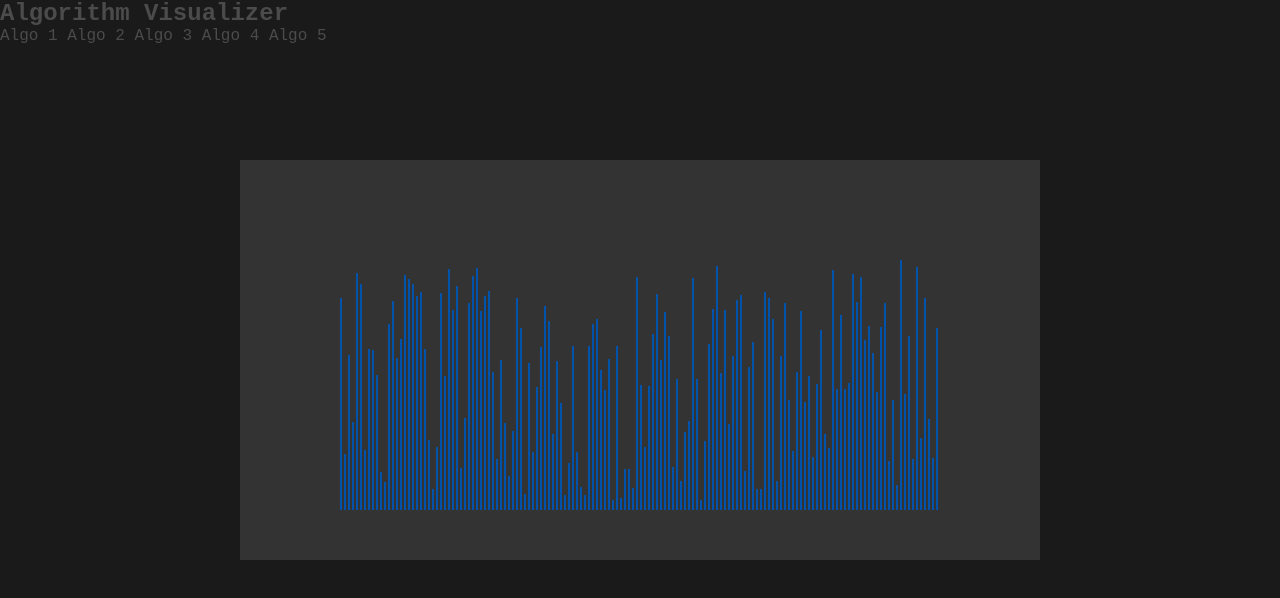
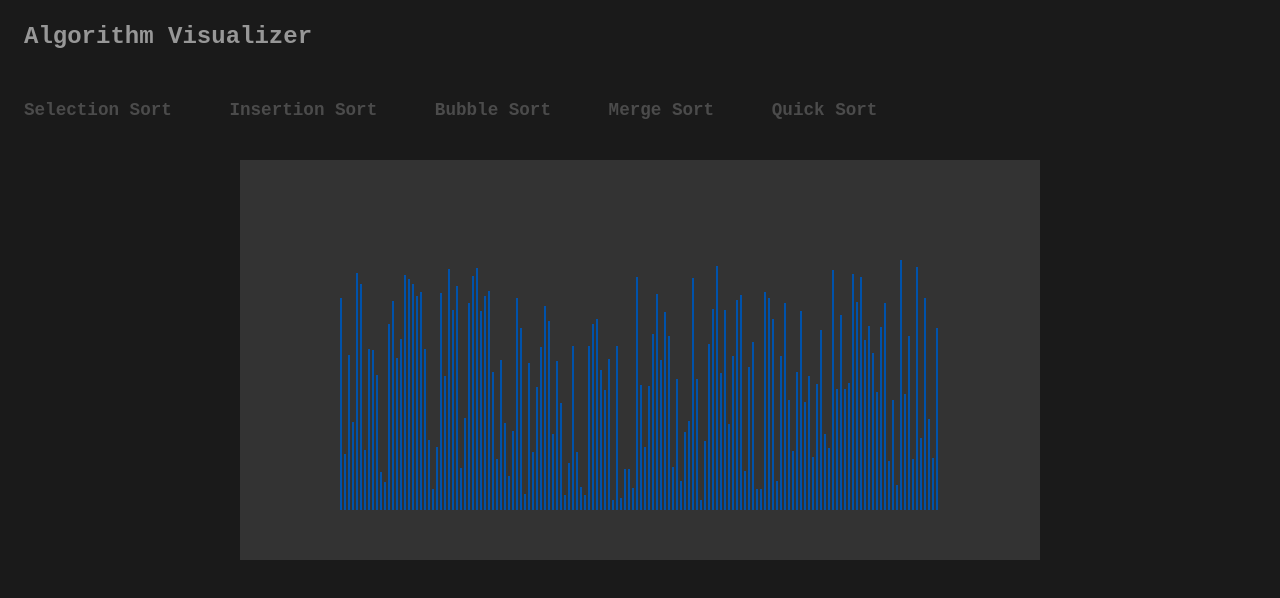
Before and after one commit to prajjwalpathak/Algorithm-Visualizer, a plain HTML site: page index.html in a window 1280 px wide. Drawn offline with Linux system fonts and the light colour scheme.

Commit message:
Update UI

```diff
--- a/index.html
+++ b/index.html
@@ -12,13 +12,13 @@
 <body>
     <div class="main">
         <section class="menu-section">
-            <h1>Algorithm Visualizer</h1>
+            <h1 class="title">Algorithm Visualizer</h1>
             <section class="button-section">
-                <button id="btn-1" class="btn">Algo 1</button>
-                <button id="btn-2" class="btn">Algo 2</button>
-                <button id="btn-3" class="btn">Algo 3</button>
-                <button id="btn-4" class="btn">Algo 4</button>
-                <button id="btn-5" class="btn">Algo 5</button>
+                <button id="btn-1" class="btn">Selection Sort</button>
+                <button id="btn-2" class="btn">Insertion Sort</button>
+                <button id="btn-3" class="btn">Bubble Sort</button>
+                <button id="btn-4" class="btn">Merge Sort</button>
+                <button id="btn-5" class="btn">Quick Sort</button>
             </section>
         </section>
         <section class="canvas-section">
--- a/modules/scripts.js
+++ b/modules/scripts.js
@@ -8,12 +8,12 @@ canvas.height = 400;
 
 const btn = document.getElementsByClassName("btn");
 document.addEventListener("click", (e)=> {
-    for(let i=0; i<5; i++) {
-        btn[i].classList.remove("highlight");
-    }
     let button = document.getElementById(e.target.id);
     if(button != null)
-        button.classList.add("highlight");
+        for(let i=0; i<5; i++) {
+            btn[i].classList.remove("highlight");
+        }
+    button.classList.add("highlight");
 });
 // console.log(btn[0].id);
 
--- a/styles/styles.css
+++ b/styles/styles.css
@@ -8,6 +8,7 @@ body {
     background-color: rgb(26, 26, 26);
     color: rgb(75, 75, 75);
     font-family: "Roboto Mono", "Roboto Mono", "Vazirmatn", monospace;
+    line-height: 1.6rem;
 }
 
 button {
@@ -56,6 +57,19 @@ canvas {
     height: 10rem;
 }
 
+.title {
+    color: rgb(151, 151, 151);
+    padding: 0.5rem;
+    margin: 1rem;
+}
+
+.btn {
+    margin: 1rem;
+    padding: 0.5rem;
+    font-size: 1.1rem;
+    font-weight: bold;
+}
+
 button:hover {
     color: rgb(151, 151, 151);
 }
```
